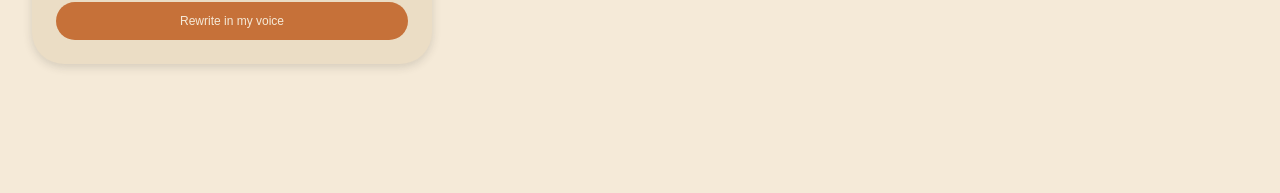
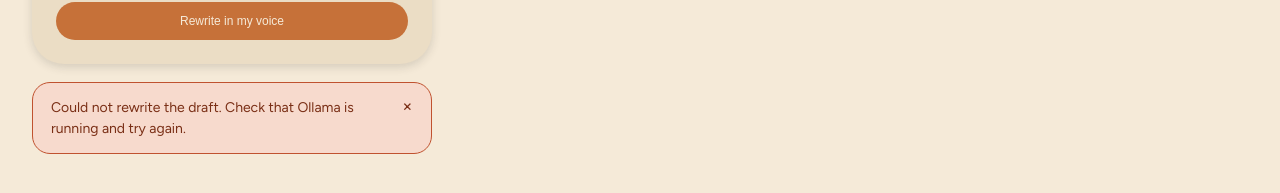
Before and after one commit to Petro2806/SamePen, a React (Create React App) app: page / in a window 1280 px wide. Both pictures are taken after a click on the button "Rewrite in my voice". Shown: the part 559-752 px from the top of the page. Built offline with nearby package versions, Linux system fonts and the light colour scheme; no server answers; the HTML template or start-up script is replaced by a standard one; a web font is replaced by a local one.

Commit message:
Report rewrite errors instead of failing silently

```diff
--- a/src/App.css
+++ b/src/App.css
@@ -51,6 +51,33 @@
   align-items: flex-start;
 }
 
+.error-banner {
+  display: flex;
+  align-items: flex-start;
+  justify-content: space-between;
+  gap: 12px;
+  box-sizing: border-box;
+  background: #f7dacd;
+  border: 1px solid #c0522f;
+  border-radius: 18px;
+  padding: 14px 18px;
+  color: #7a2f16;
+  font-size: 14px;
+  line-height: 1.5;
+}
+
+.error-banner__close {
+  flex-shrink: 0;
+  font: inherit;
+  font-size: 18px;
+  line-height: 1;
+  color: inherit;
+  background: transparent;
+  border: none;
+  padding: 0;
+  cursor: pointer;
+}
+
 .card {
   display: flex;
   flex-direction: column;
--- a/src/App.tsx
+++ b/src/App.tsx
@@ -20,6 +20,7 @@ function App() {
   const [warmth, setWarmth] = useState(70);
   const [result, setResult] = useState<RewriteResult | null>(null);
   const [loading, setLoading] = useState(false);
+  const [error, setError] = useState<string | null>(null);
   const [screen, setScreen] = useState<Screen>("main");
 
   useEffect(() => {
@@ -34,9 +35,13 @@ function App() {
 
   const handleRewriteButton = async () => {
     setLoading(true);
+    setError(null);
     try {
       const res = await rewrite({profile: activeProfile, replyTo, draft, directness, warmth});
       setResult(res);
+    } catch (err) {
+      console.warn("Could not rewrite the draft", err);
+      setError("Could not rewrite the draft. Check that Ollama is running and try again.");
     } finally {
       setLoading(false);
     }
@@ -114,6 +119,18 @@ function App() {
                   loading={loading}
                   onRewrite={handleRewriteButton}
                 />
+                {error &&
+                  (
+                    <div className="error-banner">
+                      <span>{error}</span>
+                      <button
+                        type="button"
+                        className="error-banner__close"
+                        onClick={() => setError(null)}
+                        >×</button>
+                    </div>
+                  )
+                }
               </div>
 
               <div className="results">
```
